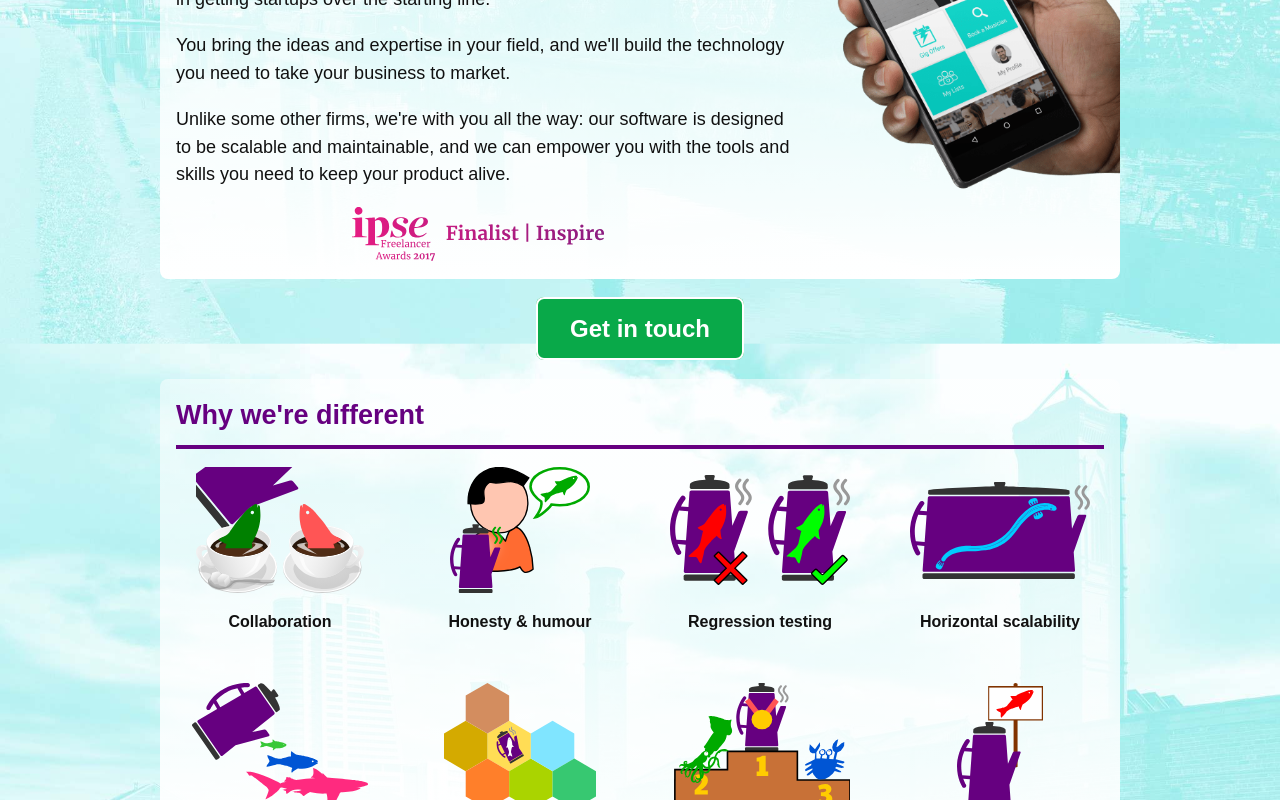
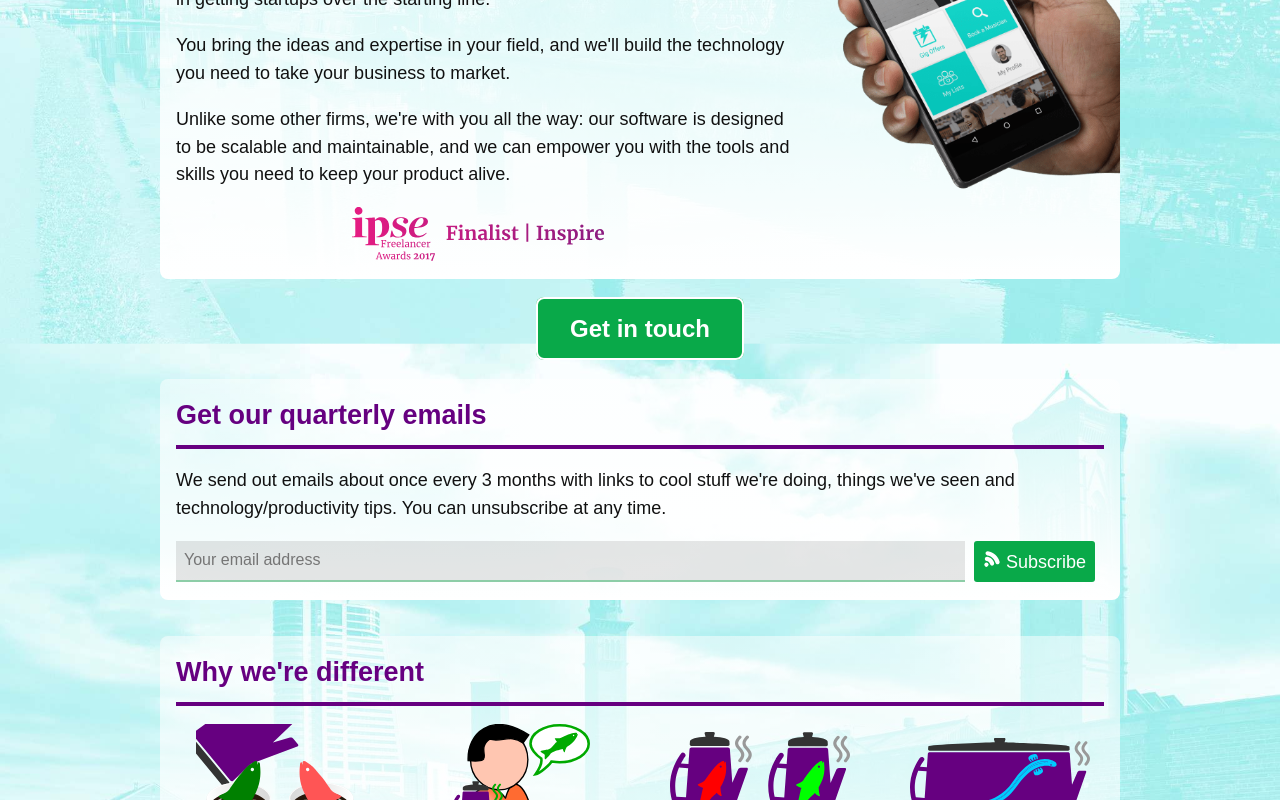
Before and after one commit to fishpercolator/fpsite, a Nuxt app: page / in a window 1280 px wide. Shown: the part 512-1312 px from the top of the page. Built offline with nearby package versions, Linux system fonts and the light colour scheme; a web font is replaced by a local one; what vue2-touch-events would draw is missing.

Commit message:
Add Mailchimp form to home and contact pages

```diff
--- /dev/null
+++ b/assets/form.scss
@@ -0,0 +1,63 @@
+@import "~assets/settings";
+%fp-form {
+  .elements {
+    display: flex;
+    flex-direction: column;
+    label {
+      margin: 0 0.5em 1em 0.5em;
+      span {
+        display: block;
+        height: 0;
+        font-size: 0.9rem;
+        line-height: 1.1rem;
+        font-weight: bold;
+        transition: height 0.2s ease-in-out;
+        overflow: hidden;
+        &.visible {
+          height: 1.1rem;
+        }
+      }
+    }
+    input, textarea {
+      display: block;
+      width: calc(100% - 1em);
+      background: transparentize($black, 0.9);
+      border: none;
+      border-bottom: 2px solid transparentize($title, 0.6);
+      padding: 0.5em;
+      margin-top: 0.5em;
+      font-size: 1rem;
+      font-family: $font;
+      &:focus {
+        outline: none;
+        border-bottom-color: $title;
+      }
+    }
+    textarea {
+      min-height: 4em;
+    }
+    button {
+      background: $title;
+      color: $white;
+      border: none;
+      border-radius: 3px;
+      padding: 0.5em;
+      font-size: 1em;
+      margin: 0 0.5em 0.5em 0.5em;
+      white-space: nowrap;
+      cursor: default;
+      img {
+        height: 1em;
+      }
+      &:hover {
+        background: linear-gradient(darken($title, 9), $title);
+        text-decoration: none;
+      }
+    }
+  }
+  .message {
+    margin: 1em 0.5em;
+    font-weight: bold;
+    color: $accent;
+  }
+}
--- a/components/ContactForm.vue
+++ b/components/ContactForm.vue
@@ -67,67 +67,10 @@ export default {
 </script>
 
 <style lang="scss">
-@import "~assets/settings";
+@import "~assets/form";
+
 .contact-form {
+  @extend %fp-form;
   margin: 0.5em;
-  .elements {
-    display: flex;
-    flex-direction: column;
-    label {
-      margin: 0 0.5em 1em 0.5em;
-      span {
-        display: block;
-        height: 0;
-        font-size: 0.9rem;
-        line-height: 1.1rem;
-        font-weight: bold;
-        transition: height 0.2s ease-in-out;
-        overflow: hidden;
-        &.visible {
-          height: 1.1rem;
-        }
-      }
-    }
-    input, textarea {
-      display: block;
-      width: calc(100% - 1em);
-      background: transparentize($black, 0.9);
-      border: none;
-      border-bottom: 2px solid transparentize($title, 0.6);
-      padding: 0.5em;
-      margin-top: 0.5em;
-      font-size: 1rem;
-      font-family: $font;
-      &:focus {
-        outline: none;
-        border-bottom-color: $title;
-      }
-    }
-    textarea {
-      min-height: 4em;
-    }
-    button {
-      background: $title;
-      color: $white;
-      border: none;
-      border-radius: 3px;
-      padding: 0.5em;
-      font-size: 1em;
-      margin: 0 0.5em 0.5em 0.5em;
-      cursor: default;
-      img {
-        height: 1em;
-      }
-      &:hover {
-        background: linear-gradient(darken($title, 9), $title);
-        text-decoration: none;
-      }
-    }
-  }
-  .message {
-    margin: 1em 0.5em;
-    font-weight: bold;
-    color: $accent;
-  }
 }
 </style>
--- /dev/null
+++ b/components/ListForm.vue
@@ -0,0 +1,59 @@
+<template>
+  <form id="list-form" :action="mcUrl" method="post" name="mc-embedded-subscribe-form" target="_blank" novalidate>
+    <p class="disclaimer">
+      We send out emails about once every 3 months with links to cool stuff we're doing, things we've seen and technology/productivity tips. You can unsubscribe at any time.
+    </p>
+    <div class="elements">
+      <input v-model="email" type="email" name="EMAIL" placeholder="Your email address" required>
+      <div class="bot-trap" aria-hidden="true">
+        <input type="text" :name="mcBotTrap" tabindex="-1" value="">
+      </div>
+      <button>
+        <img src="~assets/img/subscribe.svg" alt="Subscribe symbol">
+        Subscribe
+      </button>
+    </div>
+  </form>
+</template>
+
+<script>
+export default {
+  data () {
+    return {
+      email: '',
+      mcUrl: 'https://fishpercolator.us7.list-manage.com/subscribe/post?u=c5bb35428be4364099111e38a&id=862e59a52b',
+      mcBotTrap: 'b_c5bb35428be4364099111e38a_862e59a52b'
+    }
+  }
+}
+</script>
+
+<style lang="scss">
+@import "~assets/form";
+#list-form {
+  @extend %fp-form;
+  .elements {
+    flex-direction: row;
+    padding: 0 1rem;
+    margin: 1em auto;
+    .bot-trap {
+      position: absolute;
+      left: -500px;
+    }
+    input {
+      margin: 0;
+      border-bottom-color: transparentize($accent, 0.6);
+      &:focus {
+        border-bottom-color: $accent;
+      }
+    }
+    button {
+      margin-bottom: 0;
+      background: $accent;
+      &:hover {
+        background: linear-gradient(darken($accent, 9), $accent);
+      }
+    }
+  }
+}
+</style>
--- a/pages/contact.vue
+++ b/pages/contact.vue
@@ -3,6 +3,10 @@
     <div id="form">
       <h2>Contact us</h2>
       <ContactForm />
+    </div>
+    <div id="list">
+      <h2>Get our quarterly emails</h2>
+      <ListForm />
     </div>
     <div id="details">
       <h2>All the details</h2>
@@ -68,6 +72,7 @@
 
 <script>
 import ContactForm from '../components/ContactForm.vue'
+import ListForm from '../components/ListForm.vue'
 
 export default {
   head () {
@@ -85,7 +90,8 @@ export default {
     }
   },
   components: {
-    ContactForm
+    ContactForm,
+    ListForm
   },
   data () {
     return {
@@ -144,5 +150,8 @@ export default {
   #form {
     @extend %box;
   }
+  #list {
+    @extend %box;
+  }
 }
 </style>
--- a/pages/index.vue
+++ b/pages/index.vue
@@ -15,6 +15,10 @@
       <RouterLink to="/contact">
         Get in touch
       </RouterLink>
+    </div>
+    <div id="list" class="info">
+      <h2>Get our quarterly emails</h2>
+      <ListForm />
     </div>
     <div id="usps" class="info">
       <h2>Why we're different</h2>
@@ -60,13 +64,15 @@ import techs from '../assets/techs.json'
 import Client from '../components/Client.vue'
 import UspBullet from '../components/UspBullet.vue'
 import TechLogo from '../components/TechLogo.vue'
+import ListForm from '../components/ListForm.vue'
 
 export default {
   name: 'Home',
   components: {
     Client,
     UspBullet,
-    TechLogo
+    TechLogo,
+    ListForm
   },
   head () {
     var title = 'Fish Percolator'
```
Also changed, not shown: assets/img/subscribe.svg (added).
